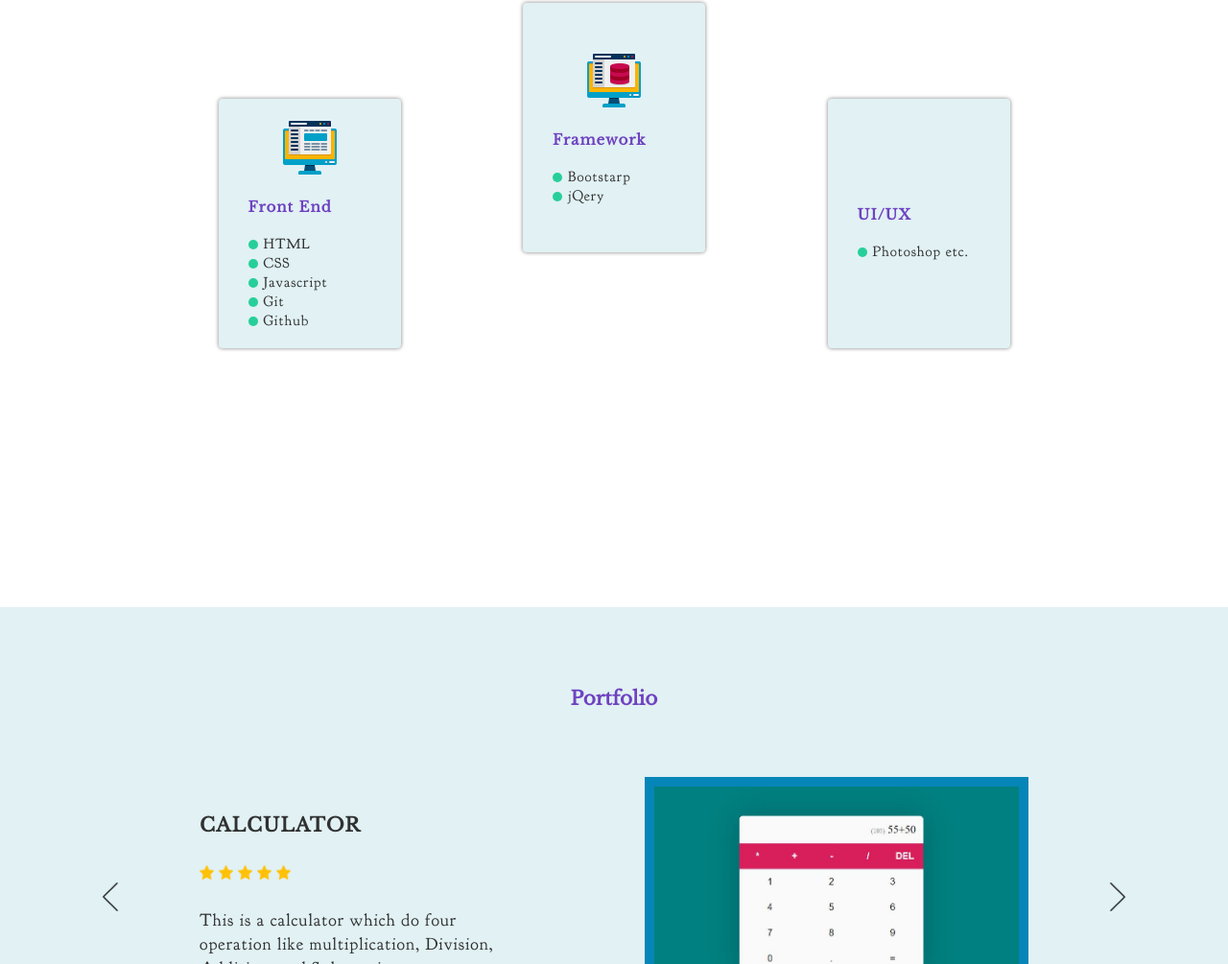
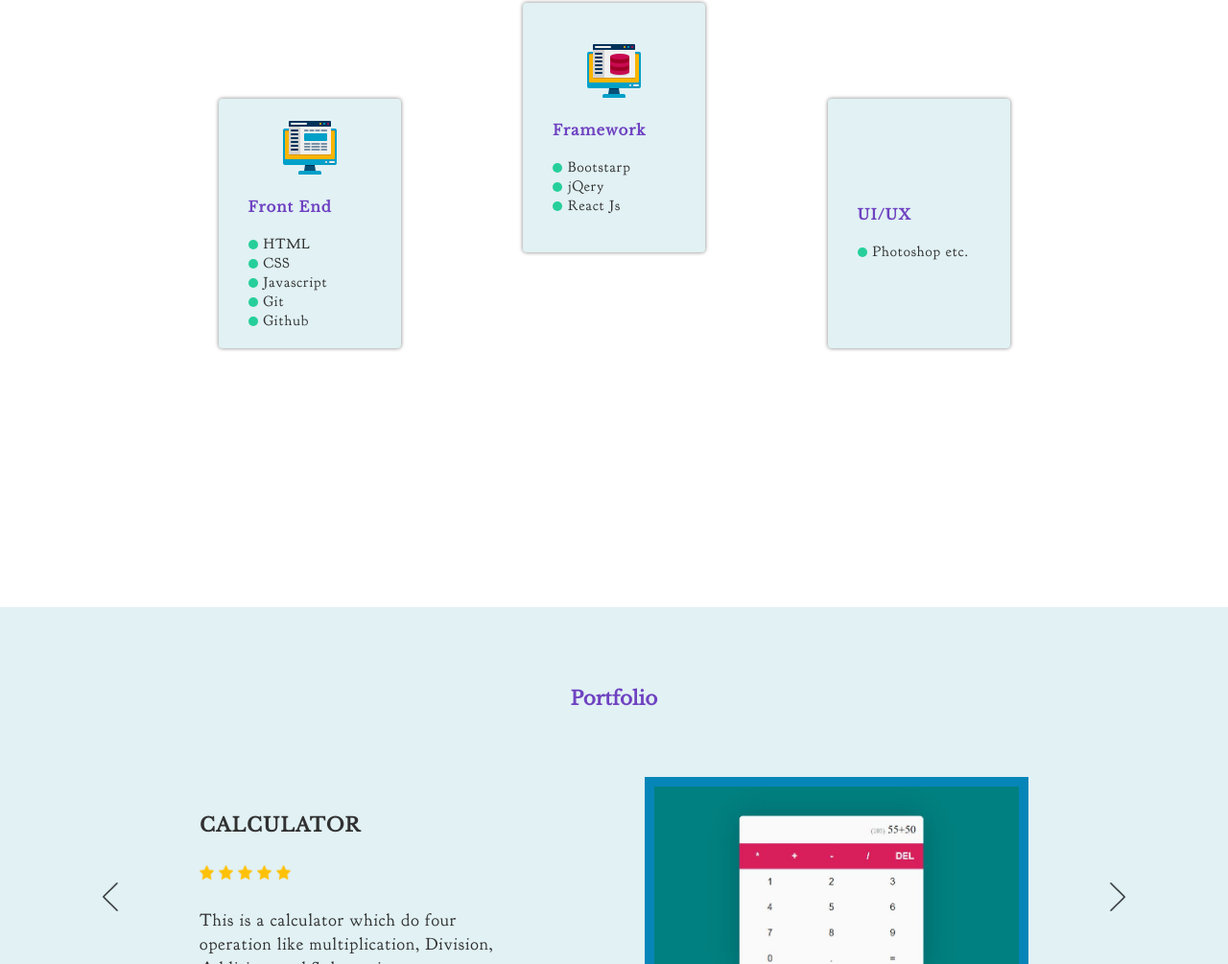
Before and after one commit to Harshkapoor73/MyPortfolio, a plain HTML site: page index.html in a window 1280 px wide. Shown: the part 2815-3820 px from the top of the page at 96% size. Drawn offline with Linux system fonts and the light colour scheme; files whose address does not match are found by name.

Commit message:
Update index.html

```diff
--- a/index.html
+++ b/index.html
@@ -281,6 +281,12 @@
                         <p>jQery</p>
 
                     </div>
+                    <div class="skill_div">
+
+                        <span></span>
+                        <p>React Js</p>
+
+                    </div>
 
 
                 </div>
```
